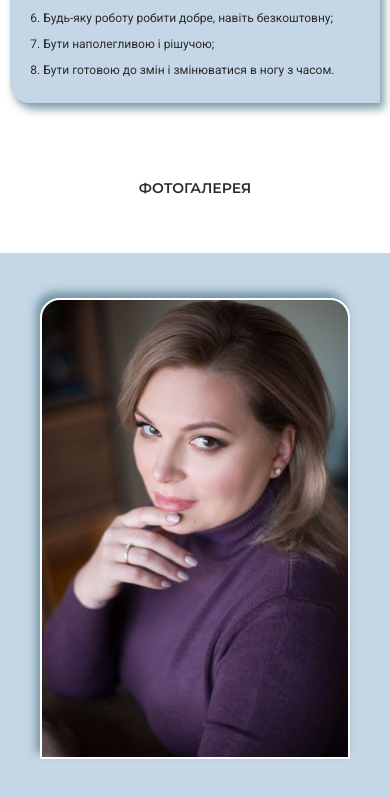
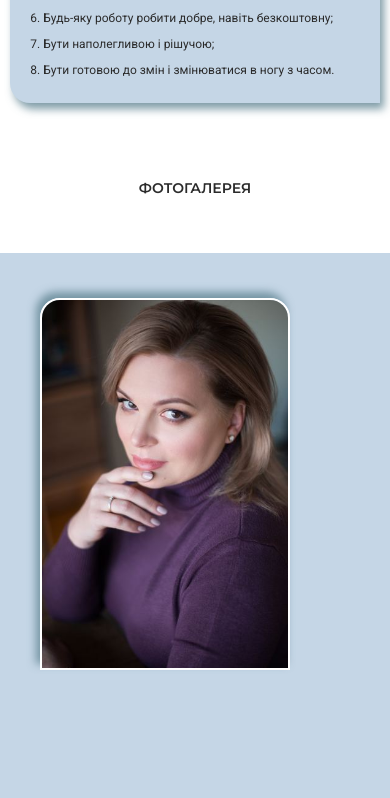
Before and after one commit to ovcharovcoder/presentation_Lady-lawyer_12_a-2021_github.io, a plain HTML site: page index.html in a window 390 px wide. Shown: the part 8274-9072 px from the top of the page. Drawn offline with nearby package versions, Linux system fonts and the light colour scheme.

Commit message:
Update media.css

```diff
--- a/css/media.css
+++ b/css/media.css
@@ -182,6 +182,10 @@
     height: 100vh;
     margin: 0 auto;
   }
+
+   .photo-gallery__item img {
+    width: 250px;
+  }
 }
 
 /* max-width: 500px */
```
